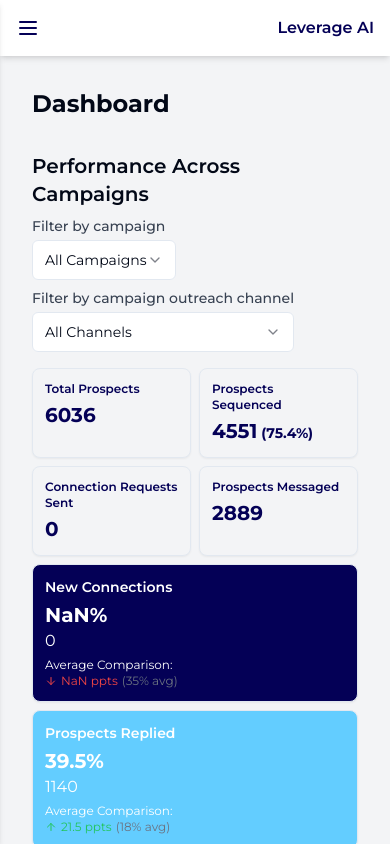
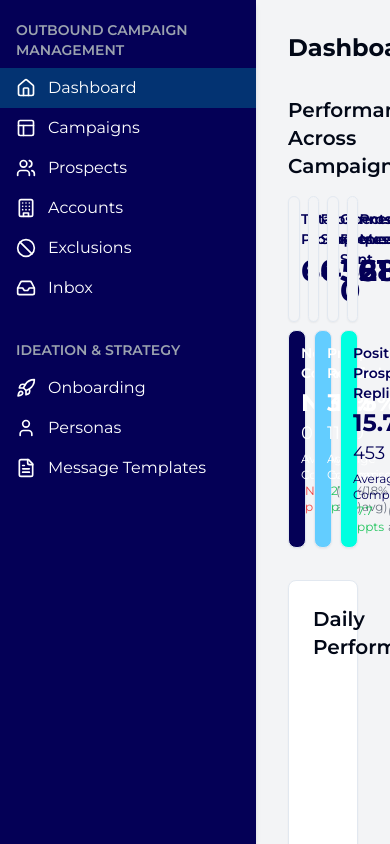
Before and after one commit to sanketmctrl/leadgenplatform-mockup-24, a React (Vite) app: page / in a window 390 px wide. Built offline with nearby package versions, Linux system fonts and the light colour scheme.

Commit message:
Reverted to edit 0652e50d-0f3f-43ec-a251-c27e372c3444: "Rename section to 'Outbound Campaign Management'
Updated the title of the first section to 'Outbound Campaign Management' for clarity and better organization.
[skip gpt_engineer]"

```diff
--- a/src/components/Layout.jsx
+++ b/src/components/Layout.jsx
@@ -1,6 +1,6 @@
-import React, { useState } from 'react';
+import React from 'react';
 import { Link, Outlet, useLocation } from 'react-router-dom';
-import { LayoutIcon, UsersIcon, BuildingIcon, InboxIcon, HomeIcon, BanIcon, UserIcon, FileTextIcon, RocketIcon, MenuIcon, XIcon } from 'lucide-react';
+import { LayoutIcon, UsersIcon, BuildingIcon, InboxIcon, HomeIcon, BanIcon, UserIcon, FileTextIcon, RocketIcon } from 'lucide-react';
 
 const NavLink = ({ to, children }) => {
   const location = useLocation();
@@ -18,95 +18,58 @@ const NavLink = ({ to, children }) => {
 };
 
 const Layout = () => {
-  const [isNavVisible, setIsNavVisible] = useState(false);
-
-  const toggleNav = () => {
-    setIsNavVisible(!isNavVisible);
-  };
-
   return (
     <div className="flex h-screen bg-gray-100 font-sans">
-      <aside
-        className={`bg-main-blue shadow-md overflow-y-auto flex flex-col
-          fixed md:relative z-20 h-full w-64
-          md:h-[calc(100vh-2rem)] md:my-4 md:ml-4 md:rounded-lg
-          transition-all duration-300 ${isNavVisible ? 'left-0' : '-left-64'} md:left-0`}
-      >
-        <nav className="flex-grow mt-5 px-4 py-6">
-          <div className="mb-6 text-sm font-semibold text-gray-400 uppercase">
+      <aside className="w-64 bg-main-blue shadow-md overflow-y-auto">
+        <nav className="mt-5">
+          <div className="mb-2 px-4 text-sm font-semibold text-gray-400 uppercase">
             Outbound Campaign Management
           </div>
           <NavLink to="/">
-            <HomeIcon className="h-5 w-5 mr-3" />
+            <HomeIcon className="mr-3 h-5 w-5" />
             Dashboard
           </NavLink>
           <NavLink to="/campaigns">
-            <LayoutIcon className="h-5 w-5 mr-3" />
+            <LayoutIcon className="mr-3 h-5 w-5" />
             Campaigns
           </NavLink>
           <NavLink to="/prospects">
-            <UsersIcon className="h-5 w-5 mr-3" />
+            <UsersIcon className="mr-3 h-5 w-5" />
             Prospects
           </NavLink>
           <NavLink to="/accounts">
-            <BuildingIcon className="h-5 w-5 mr-3" />
+            <BuildingIcon className="mr-3 h-5 w-5" />
             Accounts
           </NavLink>
           <NavLink to="/exclusions">
-            <BanIcon className="h-5 w-5 mr-3" />
+            <BanIcon className="mr-3 h-5 w-5" />
             Exclusions
           </NavLink>
           <NavLink to="/inbox">
-            <InboxIcon className="h-5 w-5 mr-3" />
+            <InboxIcon className="mr-3 h-5 w-5" />
             Inbox
           </NavLink>
 
-          <div className="mt-8 mb-6 text-sm font-semibold text-gray-400 uppercase">
+          <div className="mt-8 mb-2 px-4 text-sm font-semibold text-gray-400 uppercase">
             Ideation & Strategy
           </div>
           <NavLink to="/onboarding">
-            <RocketIcon className="h-5 w-5 mr-3" />
+            <RocketIcon className="mr-3 h-5 w-5" />
             Onboarding
           </NavLink>
           <NavLink to="/personas">
-            <UserIcon className="h-5 w-5 mr-3" />
+            <UserIcon className="mr-3 h-5 w-5" />
             Personas
           </NavLink>
           <NavLink to="/message-templates">
-            <FileTextIcon className="h-5 w-5 mr-3" />
+            <FileTextIcon className="mr-3 h-5 w-5" />
             Message Templates
           </NavLink>
         </nav>
-        <div className="p-4 border-t border-gray-700">
-          <div className="flex items-center">
-            <div className="w-10 h-10 rounded-full bg-gray-300 mr-3"></div>
-            <div>
-              <p className="text-sm text-white">User: John Doe</p>
-              <p className="text-xs text-gray-400">Company: Acme Inc.</p>
-            </div>
-          </div>
-        </div>
       </aside>
-      <div className="flex flex-col flex-1">
-        <header className="bg-white shadow-md p-4 flex justify-between items-center">
-          <button
-            onClick={toggleNav}
-            className="text-main-blue hover:text-light-blue transition-colors duration-200 md:hidden"
-          >
-            {isNavVisible ? <XIcon className="h-6 w-6" /> : <MenuIcon className="h-6 w-6" />}
-          </button>
-          <div className="text-main-blue font-semibold">Leverage AI</div>
-        </header>
-        <main className="flex-1 p-8 overflow-auto">
-          <Outlet />
-        </main>
-      </div>
-      {isNavVisible && (
-        <div
-          className="fixed inset-0 bg-black bg-opacity-50 z-10 md:hidden"
-          onClick={toggleNav}
-        ></div>
-      )}
+      <main className="flex-1 p-8 overflow-auto">
+        <Outlet />
+      </main>
     </div>
   );
 };
--- a/src/pages/DashboardPage.jsx
+++ b/src/pages/DashboardPage.jsx
@@ -163,13 +163,13 @@ const DashboardPage = () => {
 
       {/* Performance Across Campaigns */}
       <div>
-        <div className="flex flex-col sm:flex-row justify-between items-start sm:items-center mb-4">
-          <h2 className="text-xl font-semibold mb-2 sm:mb-0">Performance Across Campaigns</h2>
-          <div className="flex flex-col sm:flex-row items-start sm:items-center space-y-2 sm:space-y-0 sm:space-x-4">
+        <div className="flex justify-between items-center mb-4">
+          <h2 className="text-xl font-semibold">Performance Across Campaigns</h2>
+          <div className="flex items-center space-x-4">
             <div>
               <label className="block text-sm font-medium text-gray-700 mb-1">Filter by campaign</label>
               <Select value={selectedCampaign} onValueChange={setSelectedCampaign}>
-                <SelectTrigger className="w-full sm:w-[180px]">
+                <SelectTrigger className="w-[180px]">
                   <SelectValue placeholder="Select campaign" />
                 </SelectTrigger>
                 <SelectContent>
@@ -182,7 +182,7 @@ const DashboardPage = () => {
             <div>
               <label className="block text-sm font-medium text-gray-700 mb-1">Filter by campaign outreach channel</label>
               <Select value={selectedChannel} onValueChange={setSelectedChannel}>
-                <SelectTrigger className="w-full sm:w-[180px]">
+                <SelectTrigger className="w-[180px]">
                   <SelectValue placeholder="Select channel" />
                 </SelectTrigger>
                 <SelectContent>
@@ -194,15 +194,15 @@ const DashboardPage = () => {
             </div>
           </div>
         </div>
-        <div className="grid grid-cols-2 sm:grid-cols-4 gap-2 mb-2">
+        <div className="grid grid-cols-4 gap-2 mb-2">
           {['totalProspects', 'prospectsSequenced', 'connectionRequestsSent', 'prospectsMessaged'].map((key) => (
             <Card key={key} className="bg-gray-100">
               <CardContent className="p-3">
-                <h2 className="text-xs sm:text-sm font-semibold mb-1 text-main-blue capitalize">{key.split(/(?=[A-Z])/).join(' ')}</h2>
-                <p className="text-xl sm:text-3xl font-bold text-main-blue">
+                <h2 className="text-sm font-semibold mb-1 text-main-blue capitalize">{key.split(/(?=[A-Z])/).join(' ')}</h2>
+                <p className="text-3xl font-bold text-main-blue">
                   {performanceData[key]}
                   {key === 'prospectsSequenced' && (
-                    <span className="text-sm sm:text-lg ml-1 sm:ml-2">
+                    <span className="text-lg ml-2">
                       ({calculatePercentage(performanceData.prospectsSequenced, performanceData.totalProspects)})
                     </span>
                   )}
@@ -211,7 +211,7 @@ const DashboardPage = () => {
             </Card>
           ))}
         </div>
-        <div className="grid grid-cols-1 sm:grid-cols-3 gap-2">
+        <div className="grid grid-cols-3 gap-2">
           {[
             { key: 'newConnections', total: 'connectionRequestsSent', label: 'New Connections' },
             { key: 'repliesReceived', total: 'prospectsMessaged', label: 'Prospects Replied' },
@@ -220,8 +220,8 @@ const DashboardPage = () => {
             <Card key={key} className={getColorClass(key)}>
               <CardContent className="p-3">
                 <h2 className="text-sm font-semibold mb-1 capitalize">{label}</h2>
-                <p className="text-xl sm:text-2xl font-bold">{calculatePercentage(performanceData[key], performanceData[total])}</p>
-                <p className="text-base sm:text-lg">{performanceData[key]}</p>
+                <p className="text-2xl font-bold">{calculatePercentage(performanceData[key], performanceData[total])}</p>
+                <p className="text-lg">{performanceData[key]}</p>
                 <p className="text-xs mt-1">Average Comparison:</p>
                 <ComparisonWidget
                   metric={key}
@@ -236,12 +236,12 @@ const DashboardPage = () => {
 
       {/* Performance Chart */}
       <Card>
-        <CardContent className="p-4 sm:p-6">
-          <div className="flex flex-col sm:flex-row justify-between items-start sm:items-center mb-4">
-            <h2 className="text-xl font-semibold mb-2 sm:mb-0">Daily Performance</h2>
-            <div className="flex flex-col sm:flex-row items-start sm:items-center space-y-2 sm:space-y-0 sm:space-x-2">
+        <CardContent className="p-6">
+          <div className="flex justify-between items-center mb-4">
+            <h2 className="text-xl font-semibold">Daily Performance</h2>
+            <div className="flex items-center space-x-2">
               <Select value={selectedTimePeriod} onValueChange={setSelectedTimePeriod}>
-                <SelectTrigger className="w-full sm:w-[180px]">
+                <SelectTrigger className="w-[180px]">
                   <SelectValue placeholder="Select time period" />
                 </SelectTrigger>
                 <SelectContent>
@@ -255,7 +255,7 @@ const DashboardPage = () => {
                 </SelectContent>
               </Select>
               {selectedTimePeriod === 'Custom Date Range' && (
-                <div className="flex flex-col sm:flex-row items-start sm:items-center space-y-2 sm:space-y-0 sm:space-x-2">
+                <div className="flex items-center space-x-2">
                   <DatePicker
                     selected={customDateRange.start}
                     onChange={(date) => setCustomDateRange(prev => ({ ...prev, start: date }))}
@@ -277,17 +277,16 @@ const DashboardPage = () => {
               )}
             </div>
           </div>
-          <div className="h-60 sm:h-80">
+          <div className="h-80">
             <ResponsiveContainer width="100%" height="100%">
-              <AreaChart data={dailyPerformanceData} margin={{ top: 10, right: 10, left: -20, bottom: 0 }}>
+              <AreaChart data={dailyPerformanceData} margin={{ top: 10, right: 30, left: 0, bottom: 0 }}>
                 <CartesianGrid strokeDasharray="3 3" />
                 <XAxis
                   dataKey="date"
                   tickFormatter={(tick) => new Date(tick).toLocaleDateString('en-US', { month: 'short', day: 'numeric' })}
-                  interval={Math.floor(dailyPerformanceData.length / 5)}
-                  tick={{ fontSize: 10 }}
+                  interval={Math.floor(dailyPerformanceData.length / 7)}
                 />
-                <YAxis tick={{ fontSize: 10 }} />
+                <YAxis />
                 <Tooltip />
                 {selectedChannel !== 'Email' && selectedChannel !== 'All Channels' && (
                   <Area type="monotone" dataKey="newConnections" stackId="1" stroke="#040056" fill="#040056" />
@@ -302,23 +301,23 @@ const DashboardPage = () => {
       </Card>
 
       {/* Best Performing Campaigns, Messages, and Opportunities */}
-      <div className="grid grid-cols-1 sm:grid-cols-3 gap-4">
+      <div className="grid grid-cols-3 gap-4">
         <Card>
-          <CardContent className="p-4 sm:p-6">
-            <h2 className="text-lg sm:text-xl font-semibold mb-4">Best Performing Campaigns</h2>
+          <CardContent className="p-6">
+            <h2 className="text-xl font-semibold mb-4">Best Performing Campaigns</h2>
             <ScrollArea className="h-[200px]">
               <Table>
                 <TableHeader>
                   <TableRow>
-                    <TableHead className="text-xs sm:text-sm">Campaign</TableHead>
-                    <TableHead className="text-xs sm:text-sm">Positive Reply Rate</TableHead>
+                    <TableHead>Campaign</TableHead>
+                    <TableHead>Positive Reply Rate</TableHead>
                   </TableRow>
                 </TableHeader>
                 <TableBody>
                   {bestCampaigns.map((campaign, index) => (
                     <TableRow key={index} className="cursor-pointer hover:bg-gray-100" onClick={() => alert(`Campaign: ${campaign.name}\nDescription: ${campaign.description}`)}>
-                      <TableCell className="text-xs sm:text-sm">{campaign.name}</TableCell>
-                      <TableCell className="text-xs sm:text-sm">{campaign.positiveReplyRate}</TableCell>
+                      <TableCell>{campaign.name}</TableCell>
+                      <TableCell>{campaign.positiveReplyRate}</TableCell>
                     </TableRow>
                   ))}
                 </TableBody>
@@ -327,21 +326,21 @@ const DashboardPage = () => {
           </CardContent>
         </Card>
         <Card>
-          <CardContent className="p-4 sm:p-6">
-            <h2 className="text-lg sm:text-xl font-semibold mb-4">Best Performing Messages</h2>
+          <CardContent className="p-6">
+            <h2 className="text-xl font-semibold mb-4">Best Performing Messages</h2>
             <ScrollArea className="h-[200px]">
               <Table>
                 <TableHeader>
                   <TableRow>
-                    <TableHead className="text-xs sm:text-sm">Message Preview</TableHead>
-                    <TableHead className="text-xs sm:text-sm">Positive Reply Rate</TableHead>
+                    <TableHead>Message Preview</TableHead>
+                    <TableHead>Positive Reply Rate</TableHead>
                   </TableRow>
                 </TableHeader>
                 <TableBody>
                   {bestMessages.map((message, index) => (
                     <TableRow key={index} className="cursor-pointer hover:bg-gray-100" onClick={() => alert(`Full Message:\n${message.fullContent}\n\nPositive Reply Rate: ${message.positiveReplyRate}`)}>
-                      <TableCell className="truncate max-w-[120px] sm:max-w-[200px] text-xs sm:text-sm">{message.content}</TableCell>
-                      <TableCell className="text-xs sm:text-sm">{message.positiveReplyRate}</TableCell>
+                      <TableCell className="truncate max-w-[200px]">{message.content}</TableCell>
+                      <TableCell>{message.positiveReplyRate}</TableCell>
                     </TableRow>
                   ))}
                 </TableBody>
@@ -350,23 +349,23 @@ const DashboardPage = () => {
           </CardContent>
         </Card>
         <Card>
-          <CardContent className="p-4 sm:p-6">
-            <h2 className="text-lg sm:text-xl font-semibold mb-4">Opportunities</h2>
+          <CardContent className="p-6">
+            <h2 className="text-xl font-semibold mb-4">Opportunities</h2>
             <ScrollArea className="h-[200px]">
               <Table>
                 <TableHeader>
                   <TableRow>
-                    <TableHead className="text-xs sm:text-sm">Name</TableHead>
-                    <TableHead className="text-xs sm:text-sm">Company</TableHead>
-                    <TableHead className="text-xs sm:text-sm">Status</TableHead>
+                    <TableHead>Name</TableHead>
+                    <TableHead>Company</TableHead>
+                    <TableHead>Status</TableHead>
                   </TableRow>
                 </TableHeader>
                 <TableBody>
                   {opportunities.map((opportunity, index) => (
                     <TableRow key={index} className="cursor-pointer hover:bg-gray-100" onClick={() => alert(`Opportunity Details:\nName: ${opportunity.name}\nCompany: ${opportunity.company}\nStatus: ${opportunity.status}\nNotes: ${opportunity.notes}`)}>
-                      <TableCell className="text-xs sm:text-sm">{opportunity.name}</TableCell>
-                      <TableCell className="text-xs sm:text-sm">{opportunity.company}</TableCell>
-                      <TableCell className="text-xs sm:text-sm">{opportunity.status}</TableCell>
+                      <TableCell>{opportunity.name}</TableCell>
+                      <TableCell>{opportunity.company}</TableCell>
+                      <TableCell>{opportunity.status}</TableCell>
                     </TableRow>
                   ))}
                 </TableBody>
```
